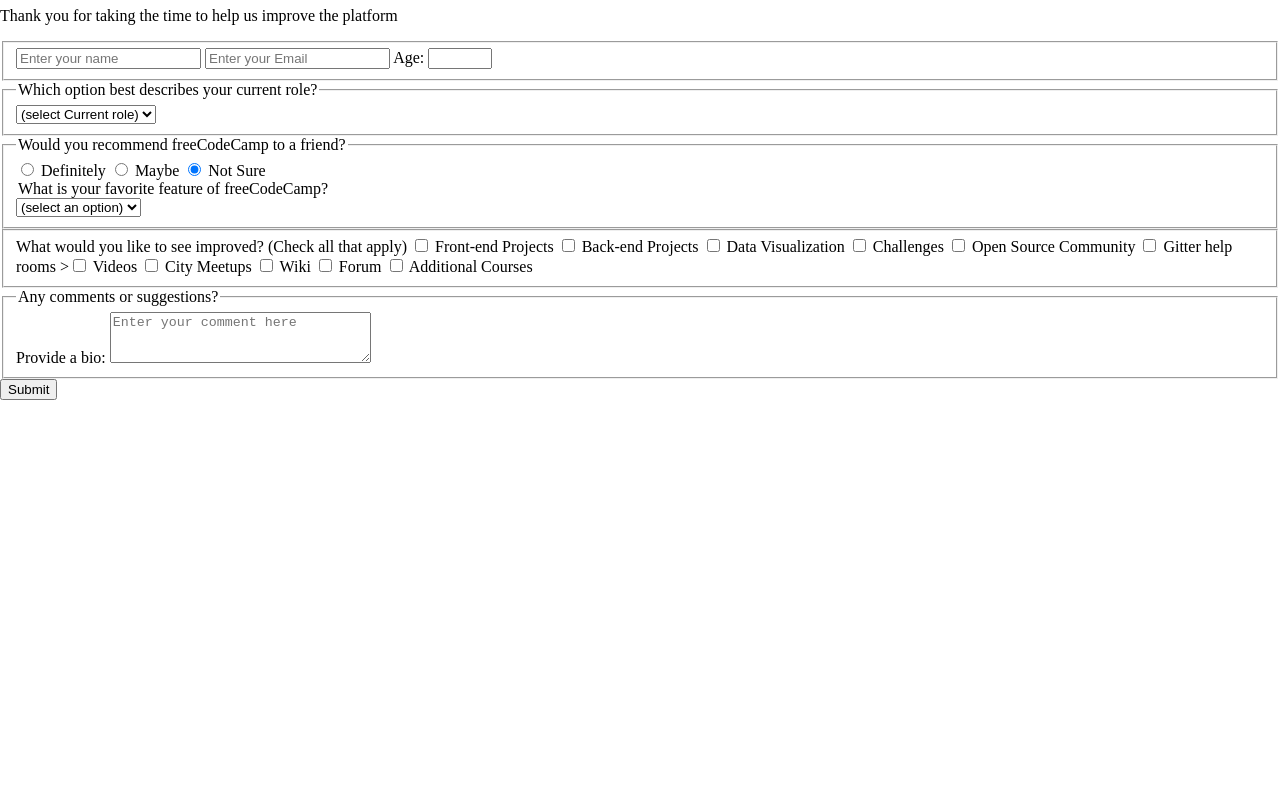
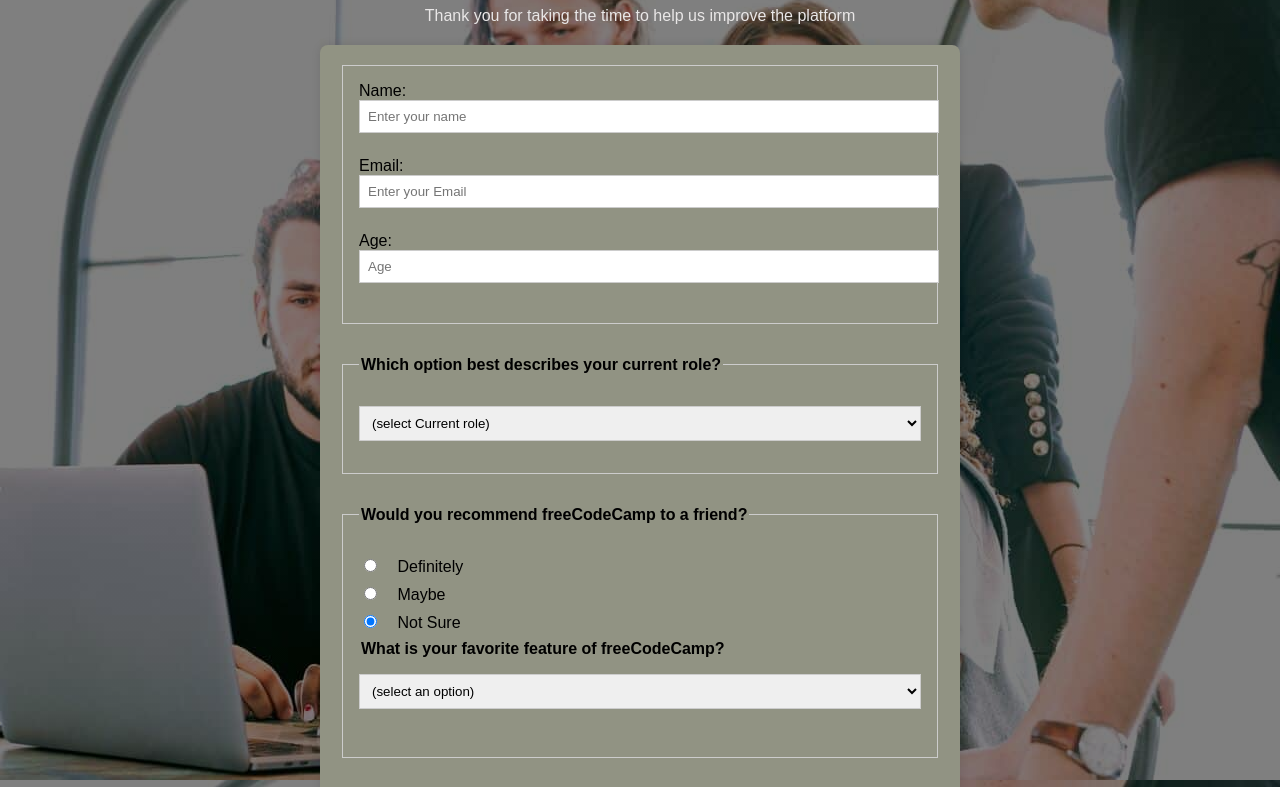
Before and after one commit to Waklio/surveyForm, a plain HTML site: page index.html in a window 1280 px wide. Shown: the part 73-860 px from the top of the page. Before the commit the page ends 821 px from the top, so only its background shows below. Drawn offline with Linux system fonts and the light colour scheme.

Commit message:
estrutura completa

```diff
--- a/index.html
+++ b/index.html
@@ -4,7 +4,7 @@
     <meta charset="UTF-8" />
     <meta name="viewport" content="width=device-width, initial-scale=1.0" />
     <title>SurveyForm</title>
-    <link rel="stylesheet" href="/styles.css">
+    <link rel="stylesheet" href="./styles.css">
   </head>
   <body>
     <h1 id="title">freeCodeCamp Survey Form</h1>
@@ -13,10 +13,10 @@
     </p>
     <form id="survey-form" action="post">
         <fieldset>
-      <label for="name" id="name-label">
+      <label for="name" id="name-label">Name:
         <input id="name" type="text" required placeholder="Enter your name" />
       </label>
-      <label for="email" id="email-label">
+      <label for="email" id="email-label">Email:
         <input
           id="email"
           type="email"
@@ -24,7 +24,7 @@
           placeholder="Enter your Email"
         />
       </label>
-      <label for="age">Age: <input id="age" type="number" name="age" min="13" max="120" /></label>
+      <label for="age" id="number-label">Age: <input id="number" type="number" name="age" min="13" max="120" placeholder="Age"/></label>
     </fieldset>
     <fieldset>
       <legend>Which option best describes your current role?</legend>
@@ -46,6 +46,7 @@
           id="definitely"
           class="inline"
           checked="Definitely"
+          value="20"
         />
         Definitely
       </label>
@@ -56,6 +57,7 @@
           id="maybe"
           class="inline"
           checked="maybe"
+          value="21"
         />
         Maybe
       </label>
@@ -66,6 +68,7 @@
           id="notSure"
           class="inline"
           checked="notSure"
+          value="22"
         />
         Not Sure
       </label>
@@ -143,7 +146,7 @@
         />
         Gitter help rooms
 
-        ><input
+        <input
           type="checkbox"
           name="friend"
           id="notSure"
@@ -195,10 +198,12 @@
     </fieldset>
     <fieldset>
       <legend>Any comments or suggestions?</legend>
-      <label for="comment">Provide a bio:
+      <label for="comment">
         <textarea id="comment" name="comment" rows="3" cols="30" placeholder="Enter your comment here"></textarea>
     </fieldset>
-    <input type="submit" value="Submit" />
+    <fieldset>
+    <input id="submit" type="submit" value="Submit" />
+  </fieldset>
 
     </form>
   </body>
--- a/styles.css
+++ b/styles.css
@@ -1,7 +1,85 @@
+/* General styling */
 body {
-    width: 100%;
-    height: 100vh;
-    margin: 0;
-    background-color: url("./images/freecodeImages.jpg");
+  font-family: Arial, sans-serif;
+  background: linear-gradient(rgba(0,0,0,0.5), rgba(0,0,0,0.5)),url("./images/freecodeImages.jpg");
+  margin: 0;
+  padding: 0;
+}
 
-  }
+#title {
+  text-align: center;
+  color: #333;
+}
+
+#description {
+  text-align: center;
+  color: #e9e7e7;
+}
+
+form {
+  max-width: 600px;
+  margin: 20px auto;
+  background-color: #919383;
+  padding: 20px;
+  border-radius: 8px;
+  box-shadow: 0 0 10px rgba(0, 0, 0, 0.1);
+}
+
+fieldset {
+  margin-bottom: 2rem;
+  padding: 1rem;
+  border: 1px solid #ccc;
+}
+
+legend {
+  font-weight: bold;
+  margin-bottom: 1rem;
+}
+
+label {
+  display: block;
+  margin-bottom: 0.5rem;
+}
+
+input[type="text"],
+input[type="email"],
+input[type="number"],
+textarea {
+  width: 100%;
+  padding: 0.5rem;
+  border: 1px solid #ccc;
+  margin-bottom: 1rem;
+}
+
+select {
+  width: 100%;
+  padding: 0.5rem;
+  border: 1px solid #ccc;
+  margin-bottom: 1rem;
+}
+
+.inline {
+  display: inline-block;
+  margin-right: 1rem;
+}
+
+input[type=checkbox] {
+   display: inline-block;
+   }
+
+
+
+textarea {
+  height: 150px;
+}
+
+input[type="submit"] {
+  display: block;
+  width: 100%;
+  padding: 0.5rem;
+  background-color: #007bff;
+  color: white;
+  border: none;
+  font-weight: bold;
+  cursor: pointer;
+}
```
Also changed, not shown: images/freeCode.jpeg (added).
